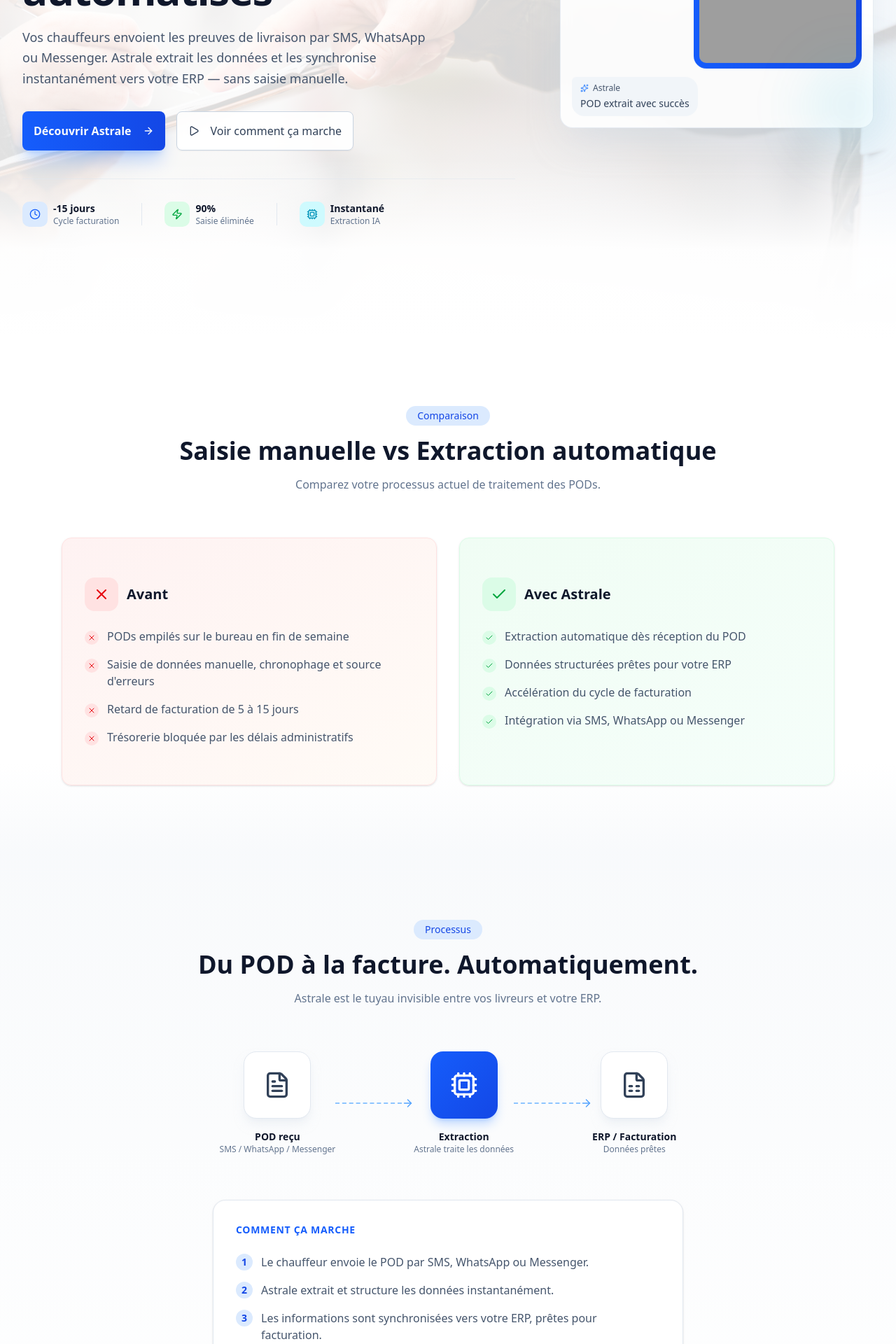
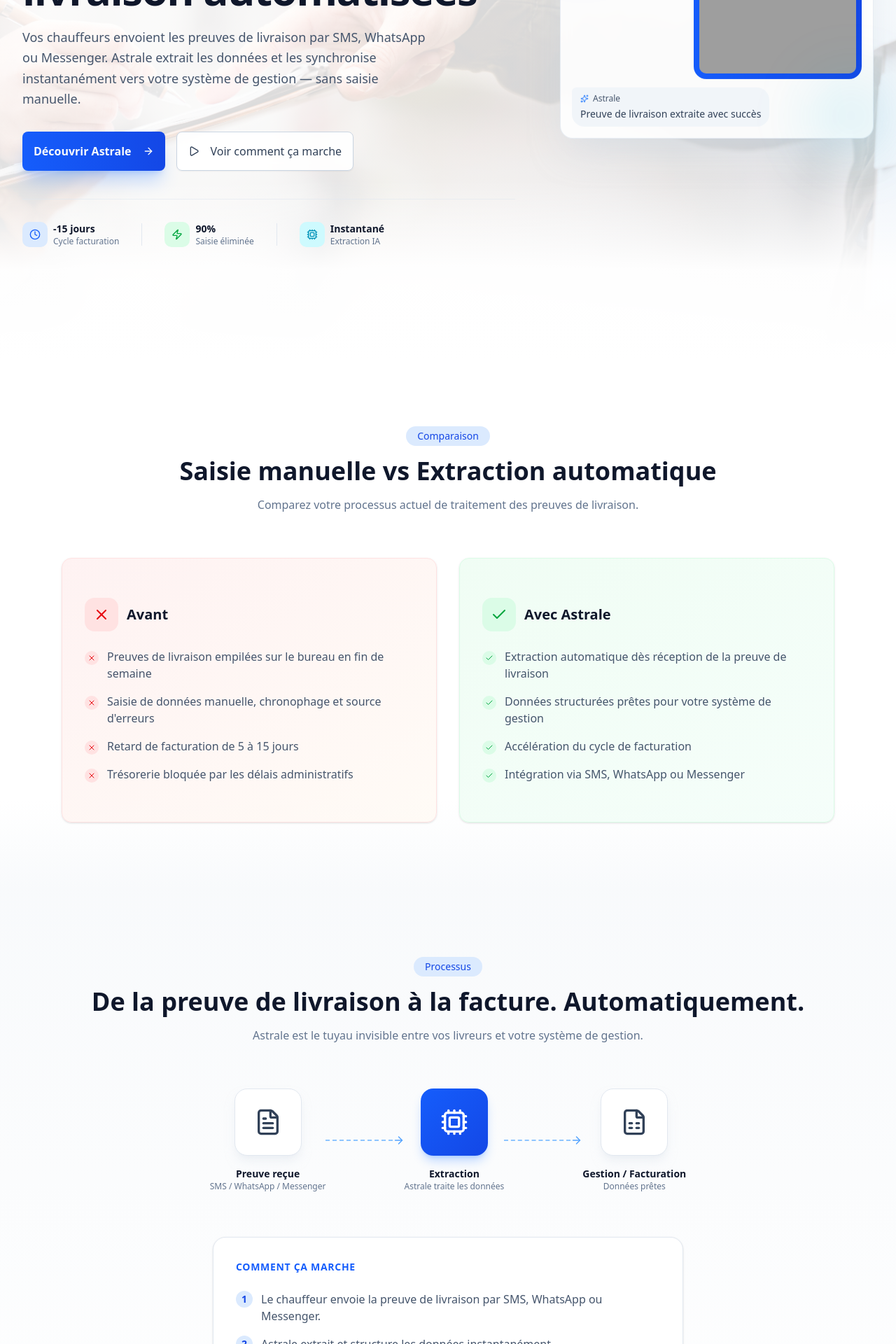
Before and after one commit to olivier1dussault-ux/Astrale.ca, a Next.js app: page / in a window 1280 px wide. Shown: the part 460-2380 px from the top of the page at 70% size. Built offline with nearby package versions, Linux system fonts and the light colour scheme; grey boxes are pictures that could not be loaded.

Commit message:
Remplace terminologie technique par termes accessibles
- POD → preuve de livraison (terme officiel OQLF)
- ERP → système de gestion (plus compréhensible pour les PME)

```diff
--- a/app/page.tsx
+++ b/app/page.tsx
@@ -178,7 +178,7 @@
                   <Sparkles className="h-3 w-3 text-blue-500" />
                   <span>Astrale</span>
                 </div>
-                <p className="mt-1 text-sm text-slate-700">POD extrait avec succès</p>
+                <p className="mt-1 text-sm text-slate-700">Preuve de livraison extraite avec succès</p>
               </div>
             </motion.div>
           </div>
@@ -242,7 +242,7 @@
                 15 jours plus vite
               </span>
               <br />
-              grâce à vos PODs automatisés
+              grâce à vos preuves de livraison automatisées
             </motion.h1>
 
             {/* Subtitle */}
@@ -252,7 +252,7 @@
             >
               Vos chauffeurs envoient les preuves de livraison par SMS, WhatsApp ou
               Messenger. Astrale extrait les données et les synchronise
-              instantanément vers votre ERP — sans saisie manuelle.
+              instantanément vers votre système de gestion — sans saisie manuelle.
             </motion.p>
 
             {/* CTA Buttons */}
@@ -350,7 +350,7 @@
             Saisie manuelle vs Extraction automatique
           </h2>
           <p className="mx-auto mt-4 max-w-xl text-slate-500">
-            Comparez votre processus actuel de traitement des PODs.
+            Comparez votre processus actuel de traitement des preuves de livraison.
           </p>
         </div>
 
@@ -370,7 +370,7 @@
                     <X className="h-3 w-3 text-red-600" />
                   </div>
                   <span className="text-slate-600">
-                    PODs empilés sur le bureau en fin de semaine
+                    Preuves de livraison empilées sur le bureau en fin de semaine
                   </span>
                 </li>
                 <li className="flex items-start gap-3">
@@ -418,7 +418,7 @@
                     <Check className="h-3 w-3 text-green-600" />
                   </div>
                   <span className="text-slate-600">
-                    Extraction automatique dès réception du POD
+                    Extraction automatique dès réception de la preuve de livraison
                   </span>
                 </li>
                 <li className="flex items-start gap-3">
@@ -426,7 +426,7 @@
                     <Check className="h-3 w-3 text-green-600" />
                   </div>
                   <span className="text-slate-600">
-                    Données structurées prêtes pour votre ERP
+                    Données structurées prêtes pour votre système de gestion
                   </span>
                 </li>
                 <li className="flex items-start gap-3">
@@ -468,10 +468,10 @@
             Processus
           </span>
           <h2 className="mt-4 text-3xl font-bold text-slate-900 sm:text-4xl">
-            Du POD à la facture. Automatiquement.
+            De la preuve de livraison à la facture. Automatiquement.
           </h2>
           <p className="mx-auto mt-4 max-w-xl text-slate-500">
-            Astrale est le tuyau invisible entre vos livreurs et votre ERP.
+            Astrale est le tuyau invisible entre vos livreurs et votre système de gestion.
           </p>
         </div>
 
@@ -483,7 +483,7 @@
               <FileText className="h-10 w-10 text-slate-700" />
             </div>
             <span className="mt-4 text-sm font-semibold text-slate-900">
-              POD reçu
+              Preuve reçue
             </span>
             <span className="text-xs text-slate-500">SMS / WhatsApp / Messenger</span>
           </div>
@@ -519,7 +519,7 @@
               <FileSpreadsheet className="h-10 w-10 text-slate-700" />
             </div>
             <span className="mt-4 text-sm font-semibold text-slate-900">
-              ERP / Facturation
+              Gestion / Facturation
             </span>
             <span className="text-xs text-slate-500">Données prêtes</span>
           </div>
@@ -533,7 +533,7 @@
           <div className="mt-6 space-y-4 text-slate-600">
             <p className="flex items-start gap-3">
               <span className="flex h-6 w-6 flex-shrink-0 items-center justify-center rounded-full bg-blue-100 text-sm font-semibold text-blue-700">1</span>
-              Le chauffeur envoie le POD par SMS, WhatsApp ou Messenger.
+              Le chauffeur envoie la preuve de livraison par SMS, WhatsApp ou Messenger.
             </p>
             <p className="flex items-start gap-3">
               <span className="flex h-6 w-6 flex-shrink-0 items-center justify-center rounded-full bg-blue-100 text-sm font-semibold text-blue-700">2</span>
@@ -541,7 +541,7 @@
             </p>
             <p className="flex items-start gap-3">
               <span className="flex h-6 w-6 flex-shrink-0 items-center justify-center rounded-full bg-blue-100 text-sm font-semibold text-blue-700">3</span>
-              Les informations sont synchronisées vers votre ERP, prêtes pour facturation.
+              Les informations sont synchronisées vers votre système de gestion, prêtes pour facturation.
             </p>
           </div>
         </div>
@@ -623,7 +623,7 @@
                     onChange={(e) => setDocuments(Number(e.target.value))}
                     className="h-2 w-full cursor-pointer appearance-none rounded-lg bg-slate-200 accent-blue-600"
                   />
-                  <p className="mt-2 text-xs text-slate-500">PODs, factures, bons de livraison...</p>
+                  <p className="mt-2 text-xs text-slate-500">Preuves de livraison, factures, bons...</p>
                 </div>
 
                 {/* Time per document */}
@@ -753,7 +753,7 @@
     {
       icon: Zap,
       value: "Instantané",
-      label: "Extraction POD",
+      label: "Extraction preuve",
       description: "Données structurées en quelques secondes",
       color: "cyan",
     },
@@ -826,7 +826,7 @@
             <h2 className="mb-6 text-4xl font-bold tracking-tight text-white sm:text-5xl">
               Automatisez le processus
               <br />
-              administratif des PODs
+              administratif des preuves de livraison
               <br />
               <span className="bg-gradient-to-r from-blue-400 to-cyan-400 bg-clip-text text-transparent">
                 en toute simplicité
@@ -983,7 +983,7 @@
             />
             <div className="hidden h-6 w-px bg-slate-300 md:block" />
             <span className="text-center text-sm text-slate-500 md:text-left">
-              L&apos;automatisation invisible entre vos livreurs et votre ERP
+              L&apos;automatisation invisible entre vos livreurs et votre système de gestion
             </span>
           </div>
 
```
